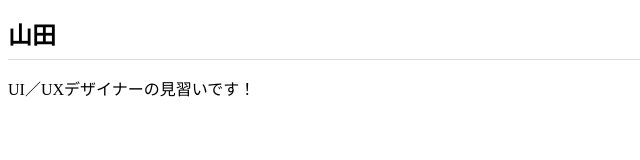
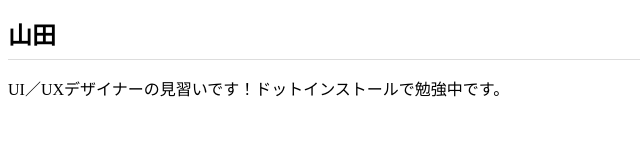
Before and after one commit to deepblueborn/deepblueborn.github.io, a plain HTML site: page index.html in a window 1280 px wide. Shown: the whole page, without its empty margins (0-640 px from the left). Drawn offline with Linux system fonts and the light colour scheme.

Commit message:
Add files via upload

```diff
--- a/index.html
+++ b/index.html
@@ -9,6 +9,6 @@
 </head>
 <body>
   <h1>山田</h1>
-  <p>UI／UXデザイナーの見習いです！</p>
+  <p>UI／UXデザイナーの見習いです！ドットインストールで勉強中です。</p>
 </body>
 </html>
```
